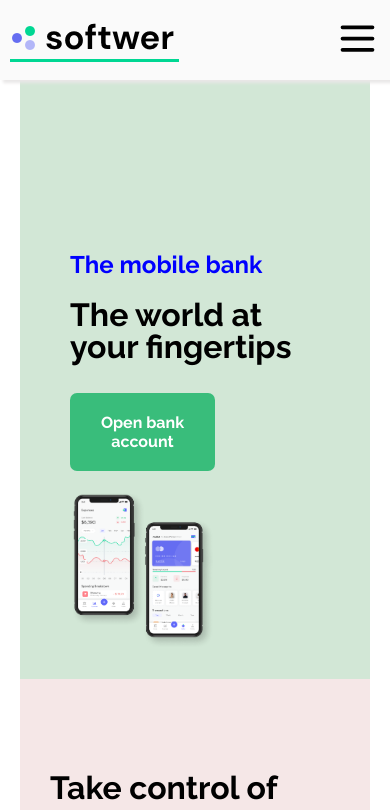
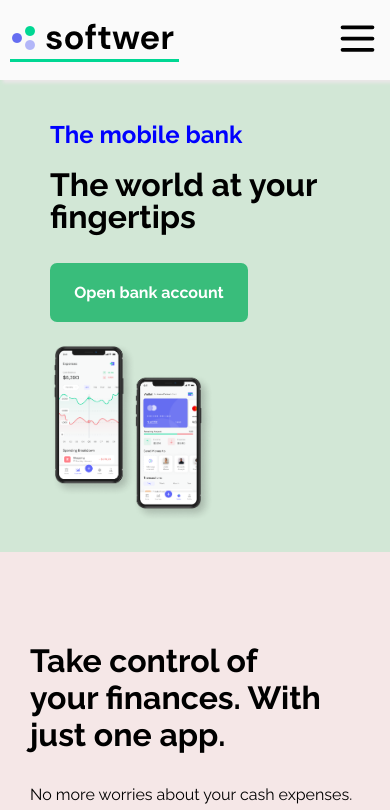
Before and after one commit to Trend20/Softwer, a React (Create React App) app: page / in a window 390 px wide. Shown: the top 810 px of the page. Built offline with nearby package versions, Linux system fonts and the light colour scheme.

Commit message:
updating mobile view

```diff
--- a/src/components/pages/Home/Home.css
+++ b/src/components/pages/Home/Home.css
@@ -8,7 +8,7 @@
     display: flex;
     width: 100%;
     padding: 30px;
-    padding-top: 150px;
+    padding-top: 100px;
     background: rgb(210, 231, 214);
 }
 
@@ -64,13 +64,13 @@
     .home-page{
         display: flex;
         width: 100%;
-        padding: 30px 20px;
         flex-direction: column;
     }
 
     .hero{
         display: flex;
         width: 100%;
+        padding-top: 50px;
         flex-direction: column;
     }
 
@@ -78,14 +78,13 @@
         display: flex;
         flex-direction: column;
         width: 100%;
-        margin: 20px 20px;
+        margin: 20px;
     }
 
     .hero-text h5{
         font-size: 1.5rem;
         color: blue;
         display: flex;
-        margin-top: 50px;
     }
 
     .hero-text h1{
@@ -96,7 +95,7 @@
     }
 
     .hero-text button{
-        width: 50%;
+        width: 60%;
         margin-top: 30px;
         padding: 20px;
         color: #fff;
```
Also changed, not shown: 1 other file (tests, documents, lock files or other folders).
